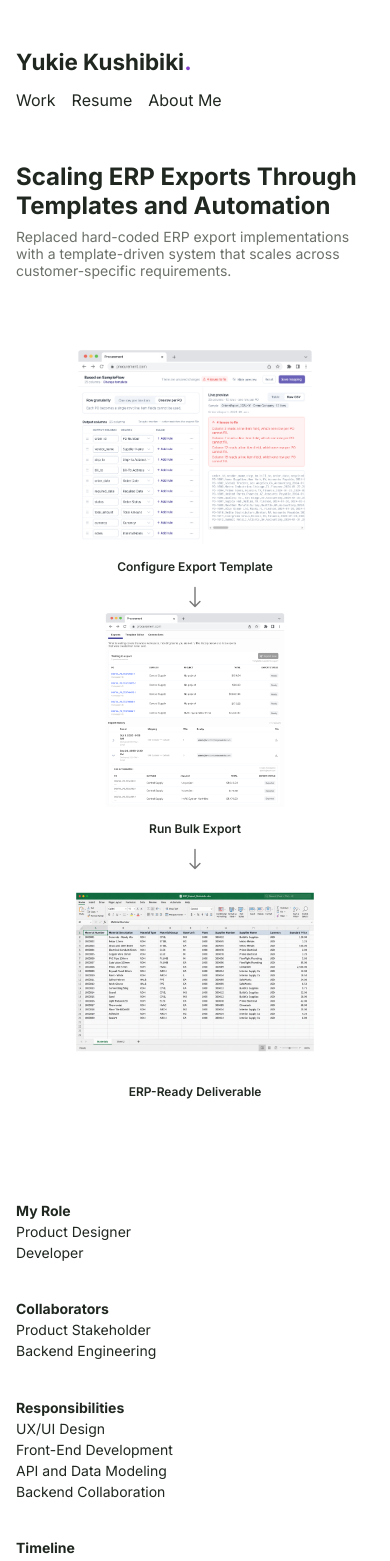
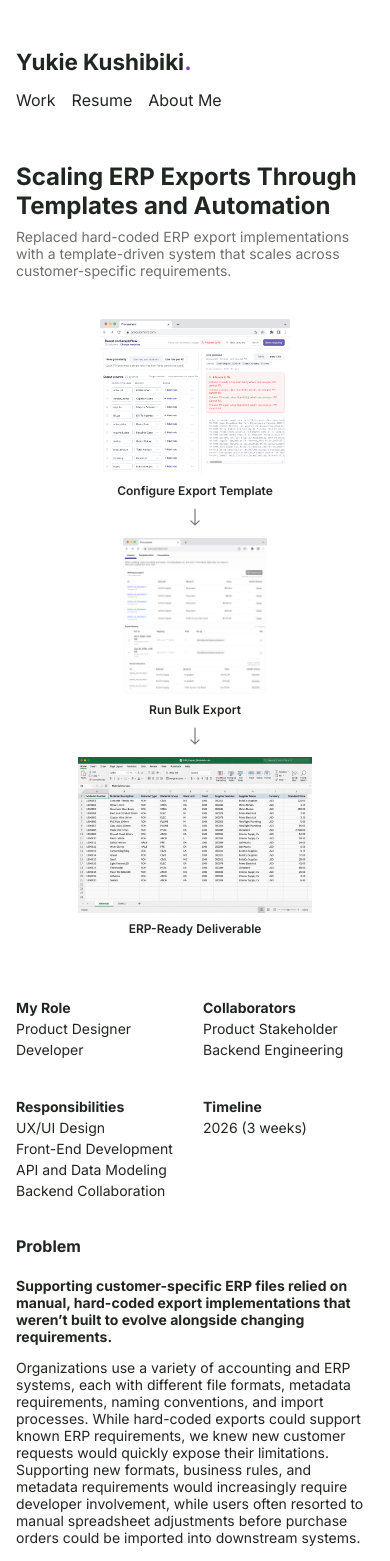
Before and after one commit to yutsukushi/Professional-Portfolio, a Vue app: page /case-studies/self-service-erp-data-translation in a window 390 px wide. Shown: the top 1561 px of the page. Built offline with nearby package versions, Linux system fonts and the light colour scheme.

Commit message:
Refactor case study timelines for consistency and improve layout in various components

```diff
--- a/src/ErpDataTranslation.vue
+++ b/src/ErpDataTranslation.vue
@@ -145,8 +145,7 @@ function closeImage() {
         <div>
           <h5 class="case-study-label">Timeline</h5>
           <div class="case-study-detail-lines">
-            <p class="case-study-text">2026</p>
-            <p class="case-study-text">3 weeks</p>
+            <p class="case-study-text">2026 (3 weeks)</p>
           </div>
         </div>
       </section>
@@ -296,8 +295,7 @@ function closeImage() {
 }
 
 .erp-hero {
-  display: grid;
-  grid-template-columns: minmax(0, 1.15fr) 2rem minmax(0, 0.9fr) 2rem minmax(0, 1.15fr);
+  display: flex;
   align-items: center;
   gap: clamp(0.75rem, 1.8vw, 1.5rem);
   width: 100%;
@@ -305,6 +303,7 @@ function closeImage() {
 }
 
 .erp-hero-step {
+  flex: 0 1 auto;
   min-width: 0;
   margin: 0;
   text-align: center;
@@ -312,14 +311,10 @@ function closeImage() {
 
 .erp-hero-image {
   display: block;
-  width: 100%;
+  width: auto;
+  max-width: 100%;
   height: clamp(150px, 22vw, 245px);
   object-fit: contain;
-  transform: scale(1.1);
-}
-
-.erp-hero-image--file {
-  transform: scale(0.9);
 }
 
 .erp-hero-step figcaption {
@@ -329,6 +324,8 @@ function closeImage() {
 }
 
 .erp-hero-arrow {
+  flex: 1 1 0;
+  min-width: 2rem;
   display: flex;
   align-items: center;
   justify-content: center;
@@ -348,20 +345,30 @@ function closeImage() {
 
 @media (max-width: 768px) {
   .erp-hero {
-    grid-template-columns: minmax(0, 1fr);
-    gap: 0.75rem;
+    flex-direction: column;
+    align-items: stretch;
+    gap: 0.5rem;
+    margin: 2.5rem 0;
   }
 
   .erp-hero-image {
-    height: clamp(160px, 45vw, 220px);
+    width: 100%;
+    height: clamp(140px, 40vw, 190px);
+  }
+
+  .erp-hero-step figcaption {
+    margin-top: 0.5rem;
   }
 
   .erp-hero-arrow {
+    flex: 0 0 1.5rem;
+    min-width: 0;
     height: 1.5rem;
+    justify-content: center;
   }
 
   .erp-hero-arrow svg {
-    width: 1.5rem;
+    width: 1.25rem;
     transform: rotate(90deg);
   }
 }
--- a/src/HomeView.vue
+++ b/src/HomeView.vue
@@ -25,6 +25,7 @@ import SiteHeader from './components/SiteHeader.vue'
               <img class="case-study-image" :src="tableNewBrowser" alt="Material Procurement Workflow" />
               <span class="project-card-overlay">
                 <span class="project-card-title">Turning a Project Table into a Material Workspace</span>
+                <span class="project-card-metadata">Enterprise • Procurement • Workflow Design</span>
               </span>
             </div>
           </RouterLink>
@@ -33,7 +34,7 @@ import SiteHeader from './components/SiteHeader.vue'
           <RouterLink
             class="project-card-link"
             to="/case-studies/self-service-erp-data-translation"
-            aria-label="Self-Service ERP Data Translation case study"
+            aria-label="Self-Service ERP Export case study"
           >
             <div class="project-card-image project-card-image--erp">
               <div class="project-thumbnail" aria-hidden="true">
@@ -41,7 +42,8 @@ import SiteHeader from './components/SiteHeader.vue'
                 <img class="project-thumbnail-image project-thumbnail-image--erp-template" :src="templateEditorImage" alt="" />
               </div>
               <span class="project-card-overlay">
-                <span class="project-card-title">Self-Service ERP Data Translation</span>
+                <span class="project-card-title">Scaling ERP Exports Through Templates and Automation</span>
+                <span class="project-card-metadata">Enterprise • ERP • Workflow Automation</span>
               </span>
             </div>
           </RouterLink>
@@ -58,7 +60,8 @@ import SiteHeader from './components/SiteHeader.vue'
                 <img class="project-thumbnail-image project-thumbnail-image--promotion-overview" :src="promotionOverviewImage" alt="" />
               </div>
               <span class="project-card-overlay">
-                <span class="project-card-title">Promotions Authoring System</span>
+                <span class="project-card-title">Bringing Clarity to Promotion Creation & Management</span>
+                <span class="project-card-metadata">Enterprise • Marketing Operations • Complex Workflows</span>
               </span>
             </div>
           </RouterLink>
@@ -167,6 +170,11 @@ import SiteHeader from './components/SiteHeader.vue'
   position: absolute;
   z-index: 3;
   inset: 0;
+  display: flex;
+  flex-direction: column;
+  align-items: center;
+  gap: clamp(0.4rem, 1vw, 0.75rem);
+  padding: 12.5% 1.5rem 1.5rem;
   pointer-events: none;
   background: linear-gradient(
     to bottom,
@@ -184,15 +192,16 @@ import SiteHeader from './components/SiteHeader.vue'
   transition: opacity 180ms ease;
 }
 .project-card-title {
-  position: absolute;
-  top: 25%;
-  right: 1.5rem;
-  left: 1.5rem;
-  transform: translateY(-50%);
+  margin: 0;
   color: #fff;
   font-size: clamp(1.1rem, 2vw, 1.75rem);
   font-weight: 700;
   line-height: 1.2;
+  text-align: center;
+}
+.project-card-metadata {
+  color: white;
+  line-height: 1.4;
   text-align: center;
 }
 .project-card-link:hover .project-card-image {
--- a/src/MaterialProcurementWorkflow.vue
+++ b/src/MaterialProcurementWorkflow.vue
@@ -110,8 +110,8 @@ function closeImage() {
       <div>
         <h5 class="case-study-label">Timeline</h5>
         <div class="case-study-detail-lines">
-          <p class="case-study-text">2026</p>
-          <p class="case-study-text">1 month</p>
+          <p class="case-study-text">2026 (1 month)</p>
+          <!-- <p class="case-study-text">1 month</p> -->
         </div>
       </div>
     </section>
--- a/src/PromotionsAuthoringSystem.vue
+++ b/src/PromotionsAuthoringSystem.vue
@@ -14,7 +14,7 @@ import SiteHeader from './components/SiteHeader.vue'
     <SiteHeader variant="case-study" />
 
     <main>
-      <h2 class="case-study-title">Promotions Authoring System</h2>
+      <h2 class="case-study-title">Bringing Clarity to Promotion Creation & Management</h2>
       <p class="case-study-summary">Built a self-service authoring and management interface that allows internal teams to create, configure, and monitor promotional campaigns without engineering support.</p>
       <div class="promotions-hero" role="group" aria-label="Promotion creation and management screens">
         <img
@@ -54,8 +54,7 @@ import SiteHeader from './components/SiteHeader.vue'
         <div>
           <h5 class="case-study-label">Timeline</h5>
           <div class="case-study-detail-lines">
-            <p class="case-study-text">2024</p>
-            <p class="case-study-text">6 months</p>
+            <p class="case-study-text">2024 (6 months)</p>
           </div>
         </div>
       </section>
--- a/src/components/SiteHeader.vue
+++ b/src/components/SiteHeader.vue
@@ -20,7 +20,7 @@ defineProps({
             <span class="site-title-meta-detail site-title-meta-blurb">✦ Collector of tiny trinkets &amp; exotic plants</span>
           </p>
         </div>
-        <p class="site-title-helper">I work in the overlap between design and code, turning complex, data-dense workflows into clean, shipped products.</p>
+        <p class="site-title-helper">I work at the intersection between design and code, turning complex, data-dense workflows into clean, shipped products.</p>
       </div>
       <nav class="site-nav" aria-label="Primary navigation">
         <ul>
--- a/src/style.css
+++ b/src/style.css
@@ -102,7 +102,7 @@ ul.case-study-text.case-study-detail-lines {
 
 @media (max-width: 768px) {
   .case-study-details {
-    grid-template-columns: minmax(0, 1fr);
+    grid-template-columns: repeat(2, minmax(0, 1fr));
     gap: 1rem;
   }
 }
```
